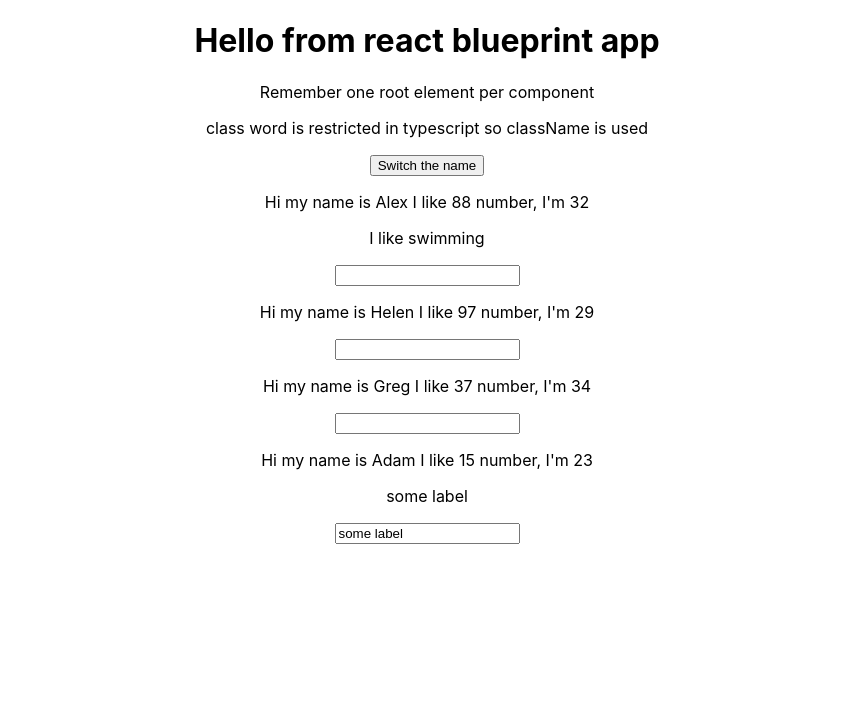
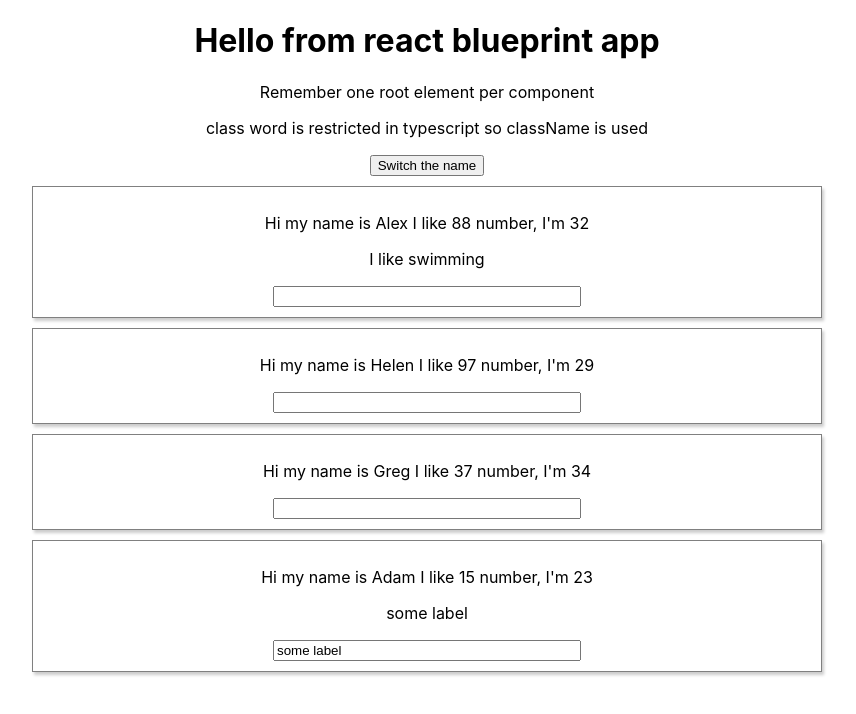
Before and after one commit to gmdmgithub/react-first, a React (Create React App) app: page / in a window 1280 px wide. Shown: the top 714 px of the page, without its empty margins (213-1069 px from the left). Built offline with nearby package versions, Linux system fonts and the light colour scheme.

Commit message:
css added to component

```diff
--- /dev/null
+++ b/src/Person/Person.css
@@ -0,0 +1,12 @@
+.Person {
+    width: 60%;
+    margin: 10px auto;
+    padding: 10px;
+    box-shadow: 2px 3px 3px #ccc;
+    text-align: center;
+    border: 1px solid gray;
+}
+
+.Person input {
+    width: 300px;
+}
--- a/src/Person/Person.js
+++ b/src/Person/Person.js
@@ -1,8 +1,9 @@
 import React from "react";
+import "./Person.css";
 
 const person = props => {
   return (
-    <div>
+    <div className="Person">
       <p onClick={props.click}>
         Hi my name is {props.name} I like {Math.floor(Math.random() * 100)}{" "}
         number, I'm {props.age}
```
